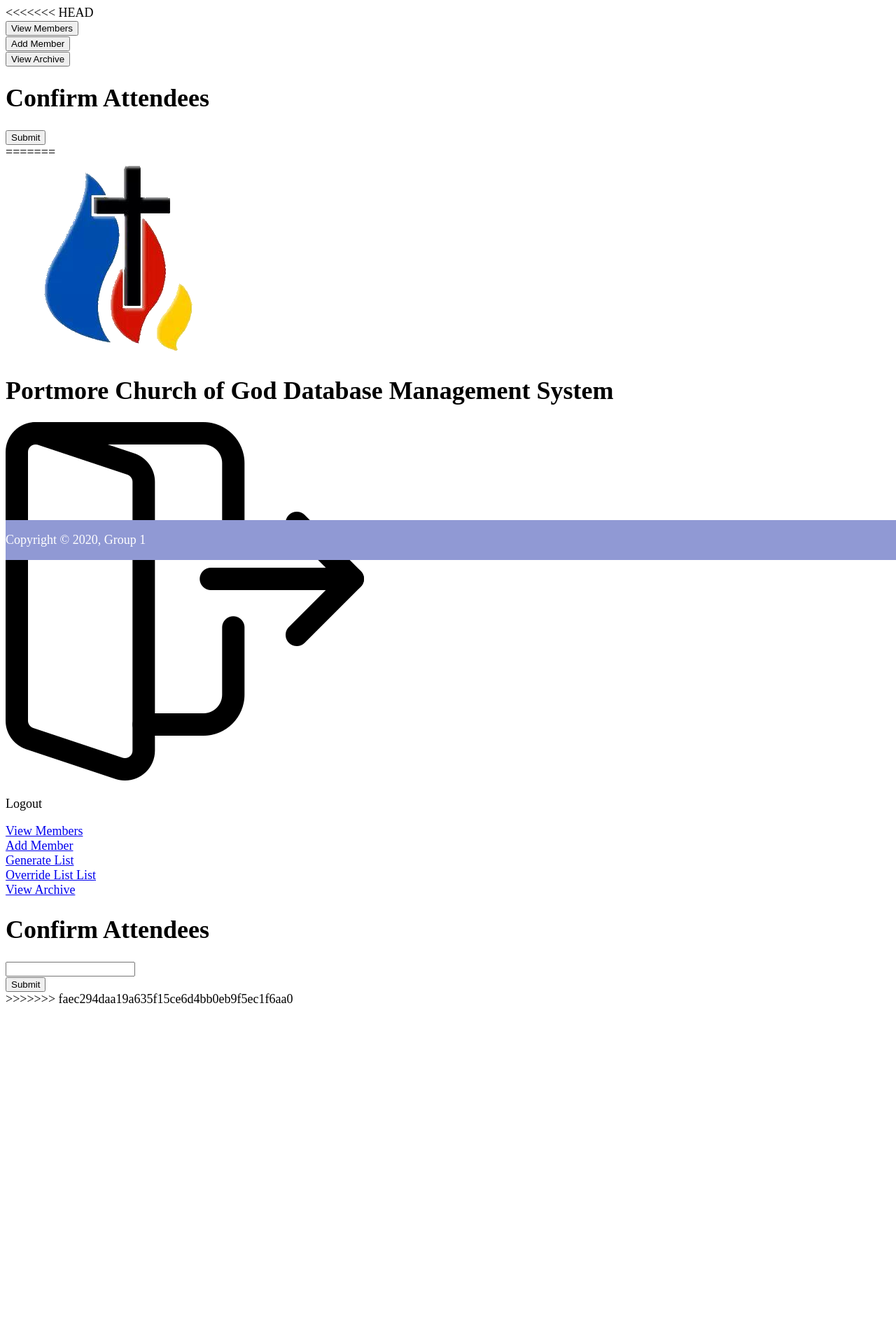
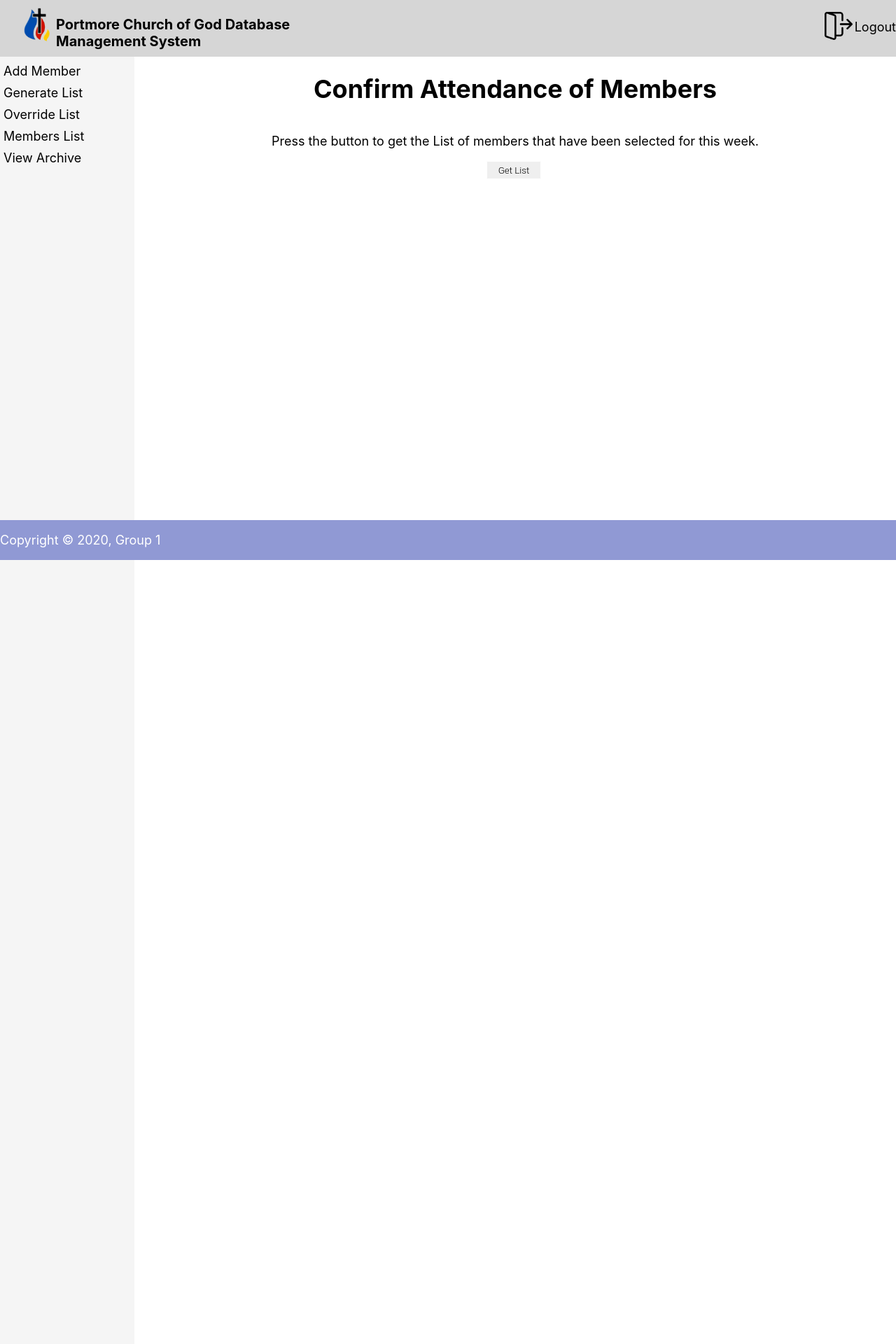
Before and after one commit to RyZeRaid/PCOG-DBMS, a PHP site: page /confirmattendees.html in a window 1280 px wide. Shown: the top 1920 px of the page at 70% size. Before the commit the page ends 1433 px from the top, so only its background shows below. Run offline with PHP 8.4, Linux system fonts and the light colour scheme.

Commit message:
added the final functions for archivelist.php and confirm attendees

```diff
--- a/confirmattendees.html
+++ b/confirmattendees.html
@@ -4,51 +4,10 @@
     <meta charset="UTF-8">
     <meta http-equiv="X-UA-Compatible" content="IE=edge">
     <meta name="viewport" content="width=device-width, initial-scale=1.0">
-<<<<<<< HEAD
-    <title>Confirm Attendees</title>
-    <link rel="stylesheet" href="styles/confirmattendees.css"/>
-
-</head>
-
-<header>
-
-</header>
-
-<body>
-
-    <div class="Home">
-        <div class="side1" id="homey">
-            <div class="asiderleft">
-                <div class="buttonaside">
-                    <button>View Members</button>
-                </div>
-                <div class="buttonaside">
-                    <button>Add Member</button>
-                </div>
-                <div class="buttonaside">
-                    <button>View Archive</button>
-                </div>
-            </div>
-
-        </div>
-        <main id="homey">
-            <h1> Confirm Attendees</h1>
-            <div class="table">
-
-            </div>
-            <div class="buttonb">
-                <button class="Submit">Submit</button>
-            </div>
-        </main>
-
-
-
-    </div>
-
-=======
-    <link rel="stylesheet" href="styles/confirmattendees.css">
+    <link rel="stylesheet" href="styles/memberslist.css">
+    <link rel="stylesheet" href="styles/header.css">
     <link rel="stylesheet" href="styles/footer.css">
-    <script src="scripts/memberslist.js"></script>
+    <script src="scripts/confirmattendees.js"></script>
     <title>Confirm Attendees</title>
 </head>
 
@@ -56,7 +15,7 @@
 
     <div class="container">
     <header>
-        <img src="./img/pcog logo.png" alt="">
+        <img src="./img/pcog logo.png" alt="" id= "pcog-logo">
         <h1>Portmore Church of God Database Management System</h1>
 
         <div class="logout">
@@ -68,16 +27,16 @@
         <aside class="side1">
             <div class="asiderleft">
                 <div class="buttonaside">
-                    <a href="memberslist.html">View Members</a>
-                </div>
-                <div class="buttonaside">
                     <a href="add-members.html">Add Member</a>
                 </div>
                 <div class="buttonaside">
                     <a href="AttendeeList.html">Generate List</a>
                 </div>
                 <div class="buttonaside">
-                    <a href="overridelist.html">Override List List</a>
+                    <a href="overridelist.html">Override List</a>
+                </div>
+                <div class="buttonaside">
+                    <a href="memberslist.html">Members List</a>
                 </div>
                 <div class="buttonaside">
                     <a href="viewarchives.html">View Archive</a>
@@ -87,23 +46,24 @@
 
         <main>
             <div class="main">
-            <h1>Confirm Attendees</h1>
-            <form action="#" method="post" id="form">
-                <div id = "form-div">
-                    <input type="text" name="text" id="text" placeholder="">
-                </div>
-            </form>
-                <div class="buttonb">
-                    <button class="search" id="search">Submit</button>
+            <h1>Confirm Attendance of Members</h1>
+            <p>Press the button to get the List of members that have been selected for this week.</p>
+
+                <div class="button">
+                    <button class="search" id="search">Get List</button>
                 </div>
             </div>
+
+            <div class="table" id="table"></div>
+
         </main>
     </div>
->>>>>>> faec294daa19a635f15ce6d4bb0eb9f5ec1f6aa0
+
+    <footer>
+        <p>Copyright &copy; 2020, Group 1</p>
+    </footer>
 </body>
 
-<footer>
-    <p>Copyright &copy; 2020, Group 1</p>
-</footer>
+
 
 </html>
--- a/members.php
+++ b/members.php
@@ -55,7 +55,7 @@
 
 $results = $stmt->fetchAll(PDO::FETCH_ASSOC);
 
-echo "<table border =\"1\" style='border-collapse: collapse'>";
+echo "<table id = 'info' border =\"1\" style='border-collapse: collapse'>";
 
 echo "<tr>";
 echo "<th>ID</th>";
--- /dev/null
+++ b/scripts/confirmattendees.js
@@ -0,0 +1,69 @@
+window.onload = function(){
+
+    let button1 = document.querySelector("#search");
+    button1.addEventListener("click", onClick);
+    var check=[];
+    var pri =[];
+
+
+    let logout = document.querySelector('.logout')
+    let pcogLogo = document.querySelector('#pcog-logo')
+
+    logout.addEventListener("click", clicked);
+    pcogLogo.addEventListener("click", clicked);
+
+    function clicked(e){
+        if (e.target.id === "pcog-logo"){
+            window.location.href = "HomeScreen.php";
+        }else{
+            window.location.href = "logout.php";
+        }
+
+    }
+
+
+    function onClick(e){
+        console.log('clicked search');
+
+        const xhr = new XMLHttpRequest();
+        xhr.onreadystatechange = function(){
+            if(this.readyState == 4 && this.status == 200){
+                document.getElementById("table").innerHTML = this.responseText;
+                let button2 = document.querySelector("#add");
+                button2.addEventListener("click", onClick)
+
+
+            }
+        }
+        if(e.target.id === "search"){
+            xhr.open('GET', "scripts/confirmattendees.php?context=" + "search", true);
+
+            xhr.send();
+            return;
+        }else if(e.target.id === "add")
+        {
+                //Reference the Table.
+            var grid = document.getElementById("Table1");
+
+            //Reference the CheckBoxes in Table.
+            var checkBoxes = grid.getElementsByTagName("INPUT");
+
+
+            //Loop through the CheckBoxes.
+            for (var i = 0; i < checkBoxes.length; i++) {
+                if (checkBoxes[i].checked) {
+                    check.push(checkBoxes[i].value[0]);
+                    pri.push(checkBoxes[i].value[1]);
+                }
+            }
+            JSON.stringify(check);
+            xhr.open('GET', "scripts/confirmattendees.php?context=" + "add" +"&members_approved=" + check +"&priority=" + pri, true);
+
+            xhr.send();
+            return;
+
+        }
+    }
+
+
+}
--- a/scripts/edit-members.php
+++ b/scripts/edit-members.php
@@ -219,7 +219,7 @@
             if(mysqli_query($conn,$sql)){
                 echo'';
             }else{
-                echo'=';
+                echo'';
             }
         }
 
@@ -229,7 +229,7 @@
         $results = mysqli_fetch_assoc($stmt);
         mysqli_free_result($stmt);
 
-        echo "<table border =\"1\" style='border-collapse: collapse'>";
+        echo "<table id = 'info' border =\"1\" style='border-collapse: collapse'>";
 
         echo "<tr>";
         echo "<th>ID</th>";
--- a/styles/confirmattendees.css
+++ b/styles/confirmattendees.css
@@ -1,30 +1,14 @@
-<<<<<<< HEAD
-body,html{
-    height: 100%;
-}
-
 body{
     font-size: 18px;
-    min-height: 100vh;
-=======
-body{
-    font-size: 18px;
->>>>>>> faec294daa19a635f15ce6d4bb0eb9f5ec1f6aa0
     font-family: -apple-system,BlinkMacSystemFont,"Segoe UI",Roboto,"Helvetica Neue",Arial,"Noto Sans",sansserif ;
     margin: 0;
     padding: 0;
 }
 
-<<<<<<< HEAD
-header {
-    grid-area: header;
-    padding-top: 20px;
-    padding-bottom: 20px;
-=======
 .container{
     display: grid;
     grid-template-columns: 15% 85%;
-    grid-template-rows: 12% auto;
+    grid-template-rows: 1% auto;
     grid-template-areas:
         "header header"
         "sidebar main"
@@ -34,85 +18,12 @@
     grid-area: header;
     padding-top: 10px;
     padding-bottom: 10px;
->>>>>>> faec294daa19a635f15ce6d4bb0eb9f5ec1f6aa0
     display: flex;
     color: black;
     font-size: 10px;
     background-color: #D6D6D6;
 }
 
-<<<<<<< HEAD
-.side1{
-    display: flex;
-    flex-direction: column;
-    justify-content: center;
-    align-items: center;
-    width: 20%;
-    float: left;
-    height:auto;
-    min-height:100% !important;
-
-}
-
-main{
-    display: flex;
-    flex-direction: column;
-    padding-top:50px;
-    align-items: center;
-    background-color: purple;
-    margin-left: 0%;
-    width: 80%;
-    float: left;
-    min-height:100% !important;
-    height:auto;
-}
-
-
-
-button{
-    margin: 20px;
-    width:185px;
-    height: 50px;
-    border-radius: 8px;
-    font-family: Impact, Haettenschweiler, 'Arial Narrow Bold', sans-serif;
-}
-
-footer {
-    width: 100%;
-    position:fixed;
-    bottom:0;
-    background-color: #9099D4;
-    color: white;
-    clear: both;
-}
-
-
-.Home{
-    height: 100%;
-    background-color:pink;
-}
-
-
-
-.table{
-    margin-left: 10%;
-    margin-right: 10%;
-    justify-content: center;
-    align-items: center;
-    text-align: center;
-
-}
-table{
-    margin-left:auto;
-    margin-right: auto;
-    border: 3px solid black;
-    margin-bottom: 10%;
-    margin-top: 10%;
-}
-th,tr{
-    margin-right: 10%;
-
-=======
 header img {
     padding-left: 25px;
     width: 55px;
@@ -136,9 +47,13 @@
     cursor: pointer;
 }
 
+#pcog-logo:hover{
+    cursor: pointer;
+}
+
 aside{
     grid-area: sidebar;
-    height: 85vh;
+    height: 1000vh;
     background-color: #F5F5F5;
 }
 
@@ -198,5 +113,27 @@
     display: flex;
     flex-direction: column;
     align-items: center;
->>>>>>> faec294daa19a635f15ce6d4bb0eb9f5ec1f6aa0
 }
+
+main #info {
+    font-family: Arial, Helvetica, sans-serif;
+    border-collapse: collapse;
+    width: 100%;
+  }
+
+main #info td, #info th {
+    border: 1px solid #ddd;
+    padding: 8px;
+  }
+
+main #info tr:nth-child(even){background-color: #f2f2f2;}
+
+main #info tr:hover {background-color: #ddd;}
+
+main #info th {
+    padding-top: 12px;
+    padding-bottom: 12px;
+    text-align: left;
+    background-color: #2e6da4;
+    color: white;
+  }
--- a/styles/memberslist.css
+++ b/styles/memberslist.css
@@ -114,3 +114,26 @@
     flex-direction: column;
     align-items: center;
 }
+
+main #info {
+    font-family: Arial, Helvetica, sans-serif;
+    border-collapse: collapse;
+    width: 100%;
+  }
+
+main #info td, #info th {
+    border: 1px solid #ddd;
+    padding: 8px;
+  }
+
+main #info tr:nth-child(even){background-color: #f2f2f2;}
+
+main #info tr:hover {background-color: #ddd;}
+
+main #info th {
+    padding-top: 12px;
+    padding-bottom: 12px;
+    text-align: left;
+    background-color: #2e6da4;
+    color: white;
+  }
```
Also changed, not shown: PCOG-DBMS.sql (+23 -1 lines), archivelist.html (renamed from viewarchives.html, +21 -13 lines), scripts/archivelist.js (added, +44 -0 lines), scripts/archivelist.php (added, +34 -0 lines), scripts/confirmattendees.php (added, +99 -0 lines), styles/viewarchives.css (deleted, +0 -116 lines).
